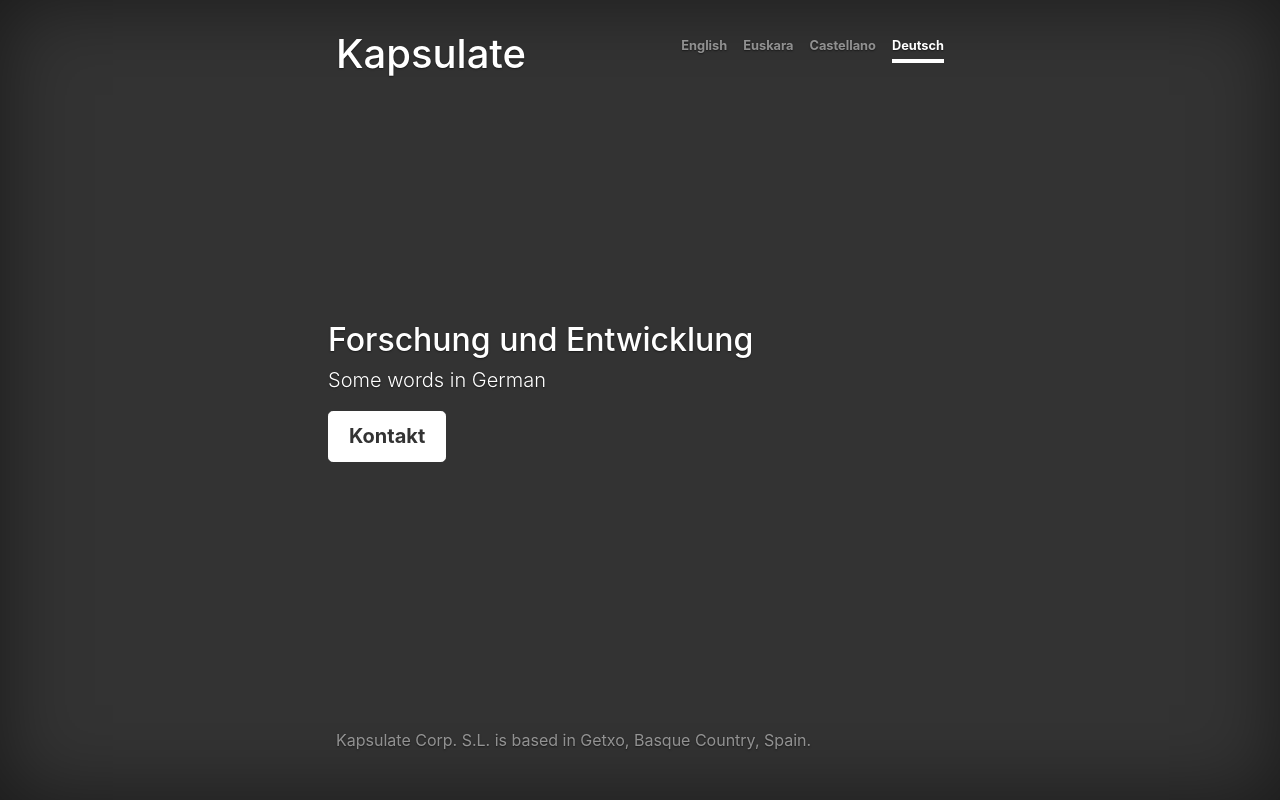
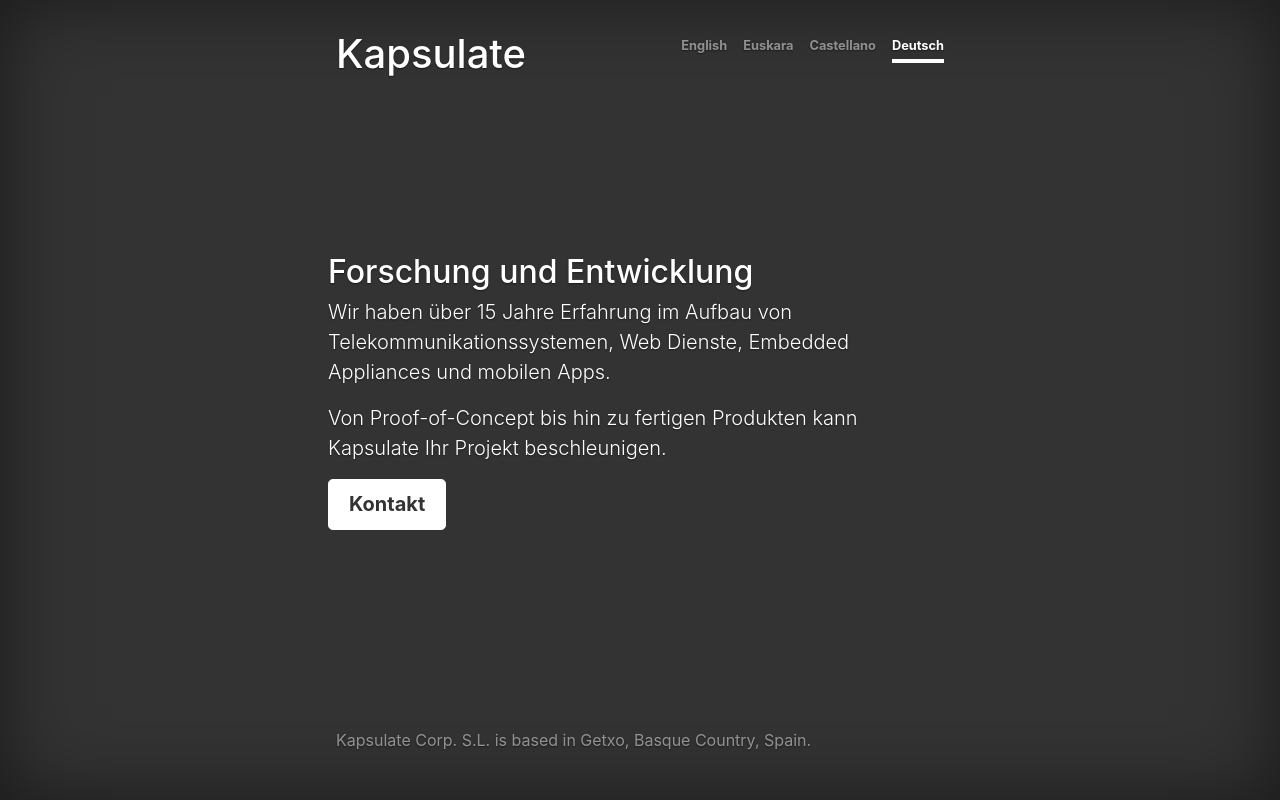
Before and after one commit to Kapsulate/Kapsulate.github.io, a plain HTML site: page index.html in a window 1280 px wide. Both pictures are taken after a click on the link "Deutsch". Drawn offline with Linux system fonts and the light colour scheme.

Commit message:
german rough in

```diff
--- a/index.html
+++ b/index.html
@@ -74,7 +74,12 @@
 
 					<div class="inner cover hidden" id="german">
 						<h2 class="cover-heading">Forschung und Entwicklung</h2>
-						<p class="lead">Some words in German</p>
+						<p class="lead">
+							Wir haben über 15 Jahre Erfahrung im Aufbau von Telekommunikationssystemen, Web Dienste, Embedded Appliances und mobilen Apps.
+						</p>
+						<p class="lead">
+							Von Proof-of-Concept bis hin zu fertigen Produkten kann Kapsulate Ihr Projekt beschleunigen.
+						</p>
 						<p class="lead">
 							<a href="mailto:hallo@kapsulate.com" class="btn btn-lg btn-secondary">Kontakt</a>
 						</p>
```
